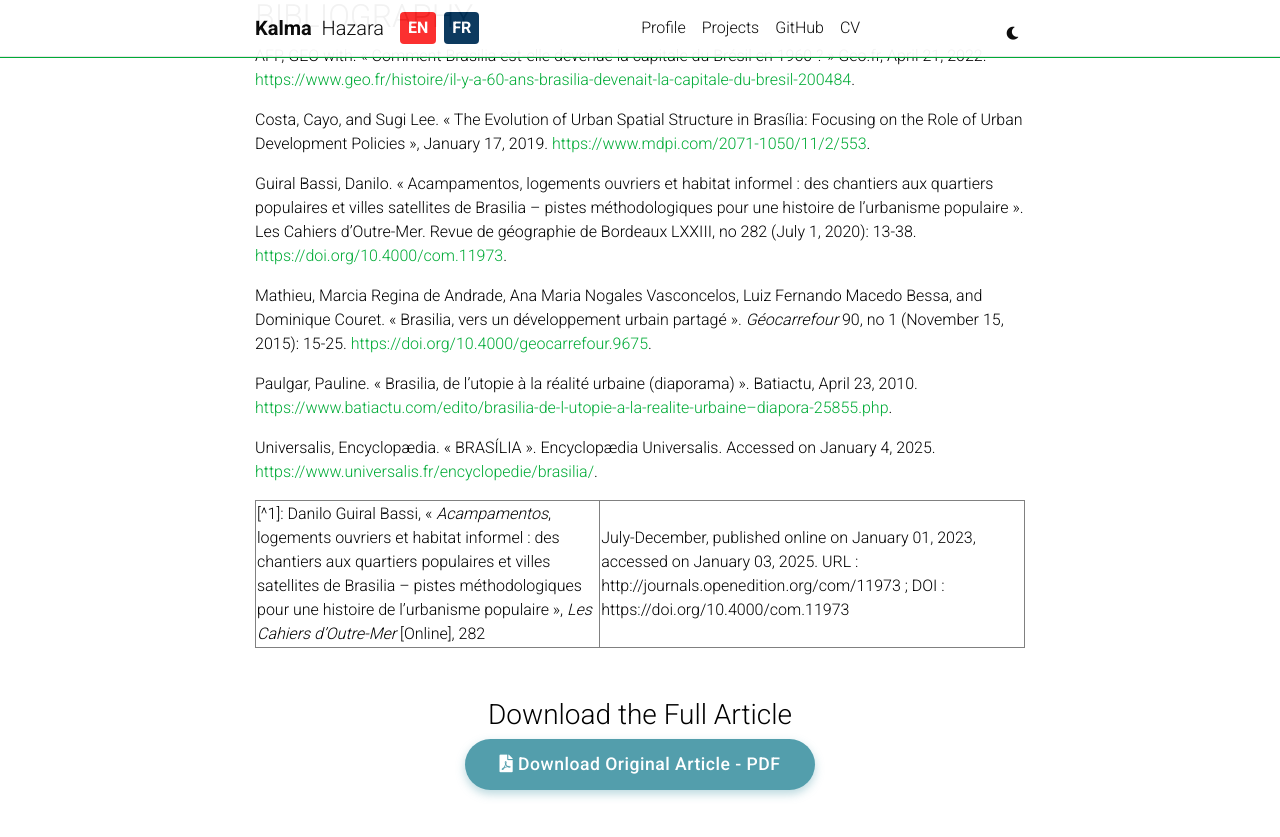
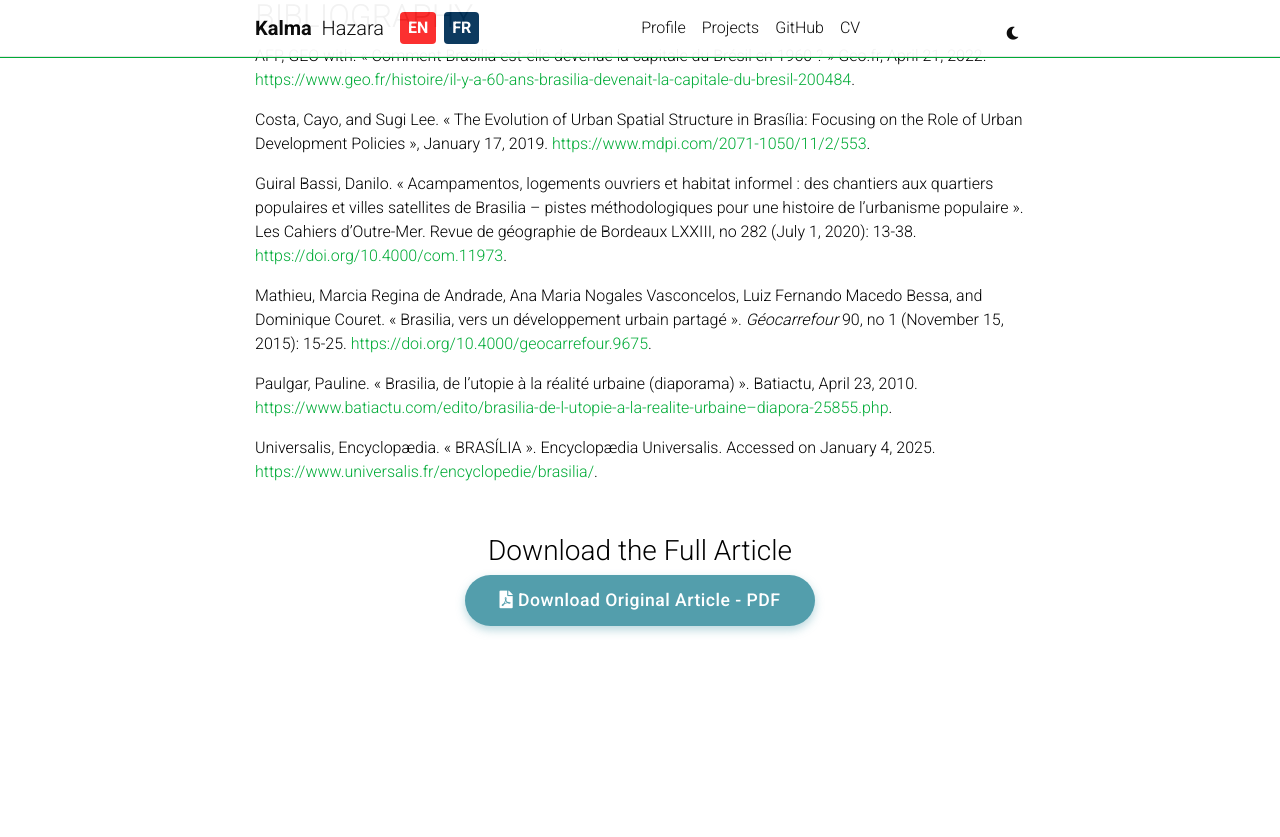
Before and after one commit to kalmahj/kalmahj.github.io, a Jekyll site: the page built from _projects/remote_sensing_brazilia.md, in a window 1280 px wide and 900 px high, scrolled down 10708 px. Shown: the top 837 px of the window. Built offline with Jekyll 4.4.1, drawn with Linux system fonts in a browser that asks for light colours; full-size pictures stand in for the smaller copies a plugin makes; comment, search, counter and statistics services are not loaded; a style sheet for code colours, icons or effects is not loaded; after the commit the page ends 11444 px from its top, so only the background shows below that.

Commit message:
more change

```diff
--- a/_projects/remote_sensing_brazilia.md
+++ b/_projects/remote_sensing_brazilia.md
@@ -270,8 +270,6 @@ Paulgar, Pauline. « Brasilia, de l’utopie à la réalité urbaine (diaporama)
 
 Universalis, Encyclopædia. « BRASÍLIA ». Encyclopædia Universalis. Accessed on January 4, 2025. [https://www.universalis.fr/encyclopedie/brasilia/](https://www.universalis.fr/encyclopedie/brasilia/).
 
-[^1]:  Danilo Guiral Bassi, « *Acampamentos*, logements ouvriers et habitat informel : des chantiers aux quartiers populaires et villes satellites de Brasilia – pistes méthodologiques pour une histoire de l’urbanisme populaire », *Les Cahiers d’Outre-Mer* [Online], 282 | July-December, published online on January 01, 2023, accessed on January 03, 2025. URL : http://journals.openedition.org/com/11973 ; DOI : https://doi.org/10.4000/com.11973
-
 <!-- PDF Download Button -->
 <style>
 .btn-zoom {
```
